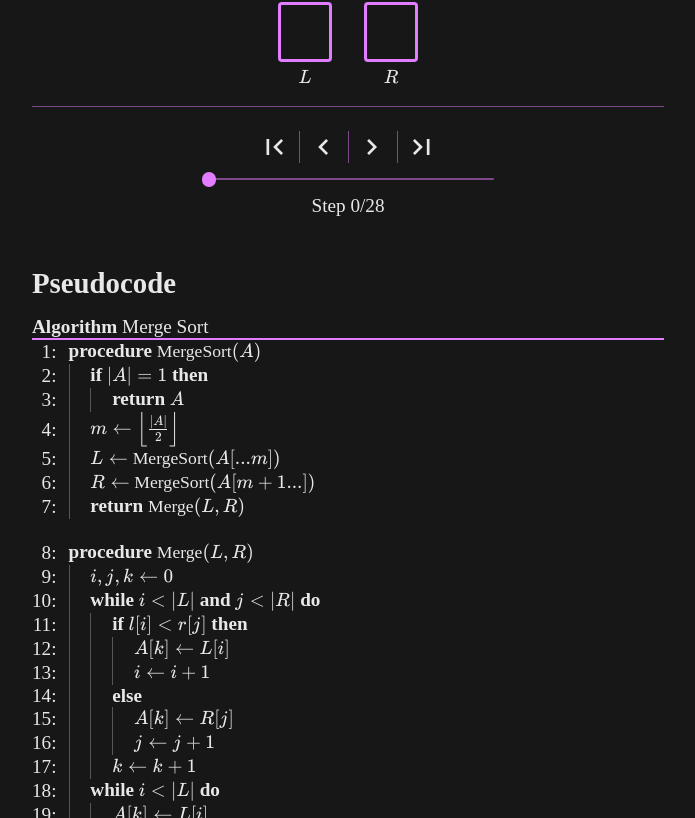
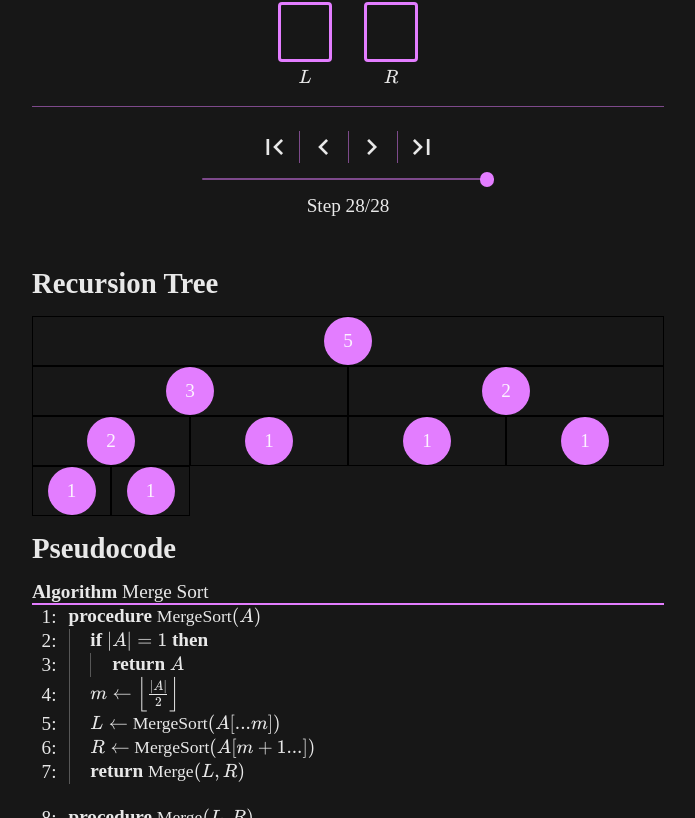
Before and after one commit to elkalt/alko, a SvelteKit app: page /algorithms/sorting/merge_sort in a window 1280 px wide. Shown: the part 653-1471 px from the top of the page, without its empty margins (292-987 px from the left). Built offline with nearby package versions, Linux system fonts and the light colour scheme; a web font is replaced by a local one.

Commit message:
Probably not sustainable

```diff
--- /dev/null
+++ b/src/lib/components/graphs/Node.svelte
@@ -0,0 +1,106 @@
+<script lang="ts" context='module'>
+  export type TreeNode = {
+    value: number;
+    height: number;
+    left: TreeNode | null;
+    right: TreeNode | null;
+  }
+</script>
+
+<script lang="ts">
+  export let root: TreeNode;
+
+  let children: number;
+  $: children = (root.left ? 1 : 0) + (root.right ? 1 : 0);
+
+  let rootElement: HTMLElement;
+  let leftElement: HTMLElement;
+  let rightElement: HTMLElement;
+  let leftEdgeStart: { x: number, y: number };
+  let rightEdgeStart: { x: number, y: number };
+  let leftEdgeAngle: number;
+  let rightEdgeAngle: number;
+  let leftEdgeLength: number;
+  let rightEdgeLength: number;
+
+  $: {
+    if (rootElement) {
+      let rect = rootElement.getBoundingClientRect();
+      leftEdgeStart = { x: rect.left + rect.width / 2, y: rect.bottom };
+      rightEdgeStart = { x: rect.left + rect.width / 2, y: rect.bottom };
+    }
+    if (leftElement) {
+      let rect = leftElement.getBoundingClientRect();
+      leftEdgeAngle = Math.atan2(rect.top - leftEdgeStart.y, rect.left - leftEdgeStart.x) * (180 / Math.PI);
+      leftEdgeLength = Math.sqrt((rect.top - leftEdgeStart.y) ** 2 + (rect.left - leftEdgeStart.x) ** 2);
+    }
+    if (rightElement) {
+      let rect = rightElement.getBoundingClientRect();
+      rightEdgeAngle = Math.atan2(rect.top - rightEdgeStart.y, rect.right - rightEdgeStart.x);
+    }
+  }
+</script>
+
+<div class='subtree' style:grid-template-rows={`auto ${root.height}fr`}>
+  <div class='node root'>
+    <div class='circle' bind:this={rootElement}>
+      {root.value}
+    </div>
+  </div>
+  {#if children > 0}
+    {#if root.left}
+      <div class='line'
+        style:transform={`rotate(${leftEdgeAngle}rad)`}
+        style:height={leftEdgeLength}
+      />
+      <div bind:this={leftElement}><svelte:self root={root.left}/></div>
+    {:else}
+      <div class='node'></div>
+    {/if}
+    {#if root.right}
+      <!-- <div class='line' style:transform={`rotate(${rightEdgeAngle}deg)`}></div> -->
+      <div bind:this={rightElement}><svelte:self root={root.right}/></div>
+    {:else}
+      <div class='node'></div>
+    {/if}
+  {/if}
+</div>
+
+<style lang='scss'>
+  .subtree {
+    display: grid;
+    grid-template-columns: 1fr 1fr;
+    position: relative;
+
+    .node {
+      display: flex;
+      justify-content: center;
+      align-items: center;
+      border: 1px solid black;
+
+      .circle {
+        display: flex;
+        width: 3rem;
+        height: 3rem;
+        border-radius: 50%;
+        background-color: var(--primary);
+        justify-content: center;
+        align-items: center;
+      }
+    }
+
+    .line {
+      position: absolute;
+      width: 2px;
+      background-color: white;
+      top: 3rem;
+      // height: calc(50% - 3rem);
+
+      // height: 3rem;
+    }
+
+    .root {
+      grid-area: 1 / 1 / 2 / 3;
+    }
+  }
+</style>
--- a/src/routes/algorithms/sorting/merge_sort/+page.svelte
+++ b/src/routes/algorithms/sorting/merge_sort/+page.svelte
@@ -1,4 +1,6 @@
 <script lang='ts'>
+  import type { TreeNode } from '$lib/components/graphs/Node.svelte';
+  import { k } from '$lib/KatexMacro';
   import AlkoArray from '$lib/components/AlkoArray.svelte';
   import Algorithm from '$lib/components/pseudocode/Algorithm.svelte';
   import Line from '$lib/components/pseudocode/Line.svelte';
@@ -10,9 +12,10 @@
   import Else from '$lib/components/pseudocode/Else.svelte';
   import Call from '$lib/components/pseudocode/Call.svelte';
   import Stepper from '$lib/components/Stepper.svelte';
-  import { k } from '$lib/KatexMacro';
+  import Node from '$lib/components/graphs/Node.svelte';
 
   let arrayLength = 5;
+  let root: TreeNode;
 
   let array: number[] = [9, 5, 7, 10, 2, 4, 3, 1, 8, 6];
   let slicedArray: number[];
@@ -29,7 +32,7 @@
       endStep = 200;
       mergeSortInit();
       maxStep = curStep;
-      endStep = 0;
+      endStep = maxStep;
     }
   }
   $: {
@@ -96,10 +99,11 @@
     merging = false;
     sortedArray = slicedArray.slice();
     breakpoint = -1;
-    mergeSort();
+    root = { value: arrayLength, height: 1, left: null, right: null };
+    mergeSort(root);
   }
 
-  function mergeSort() {
+  function mergeSort(node: TreeNode) {
     if (currentArrayLeftIndex >= currentArrayRightIndex) return;
     if (curStep >= endStep) return;
 
@@ -113,7 +117,9 @@
       else breakpoint = 2;
       return
     };
-    mergeSort();
+    node.left = { value: middle - oldLeft + 1, height: 1, left: null, right: null };
+    mergeSort(node.left);
+    node.height = node.left.height + 1;
     if (curStep >= endStep) return;
 
     currentArrayLeftIndex = middle + 1;
@@ -123,7 +129,9 @@
       else breakpoint = 3;
       return
     };
-    mergeSort();
+    node.right = { value: oldRight - middle, height: 1, left: null, right: null };
+    mergeSort(node.right);
+    node.height = Math.max(node.height, node.right.height + 1);
     if (curStep >= endStep) return;
 
     currentArrayLeftIndex = oldLeft;
@@ -256,6 +264,9 @@
 
 <Stepper endStep={endStep} maxStep={maxStep} on:step={e => endStep = e.detail} />
 
+<h2 id='recursion_tree'>Recursion Tree</h2>
+<Node bind:root />
+
 <h2 id='pseudocode'>Pseudocode</h2>
 <Algorithm name='Merge Sort'>
   <Procedure args={['A']}>MergeSort</Procedure>
```
